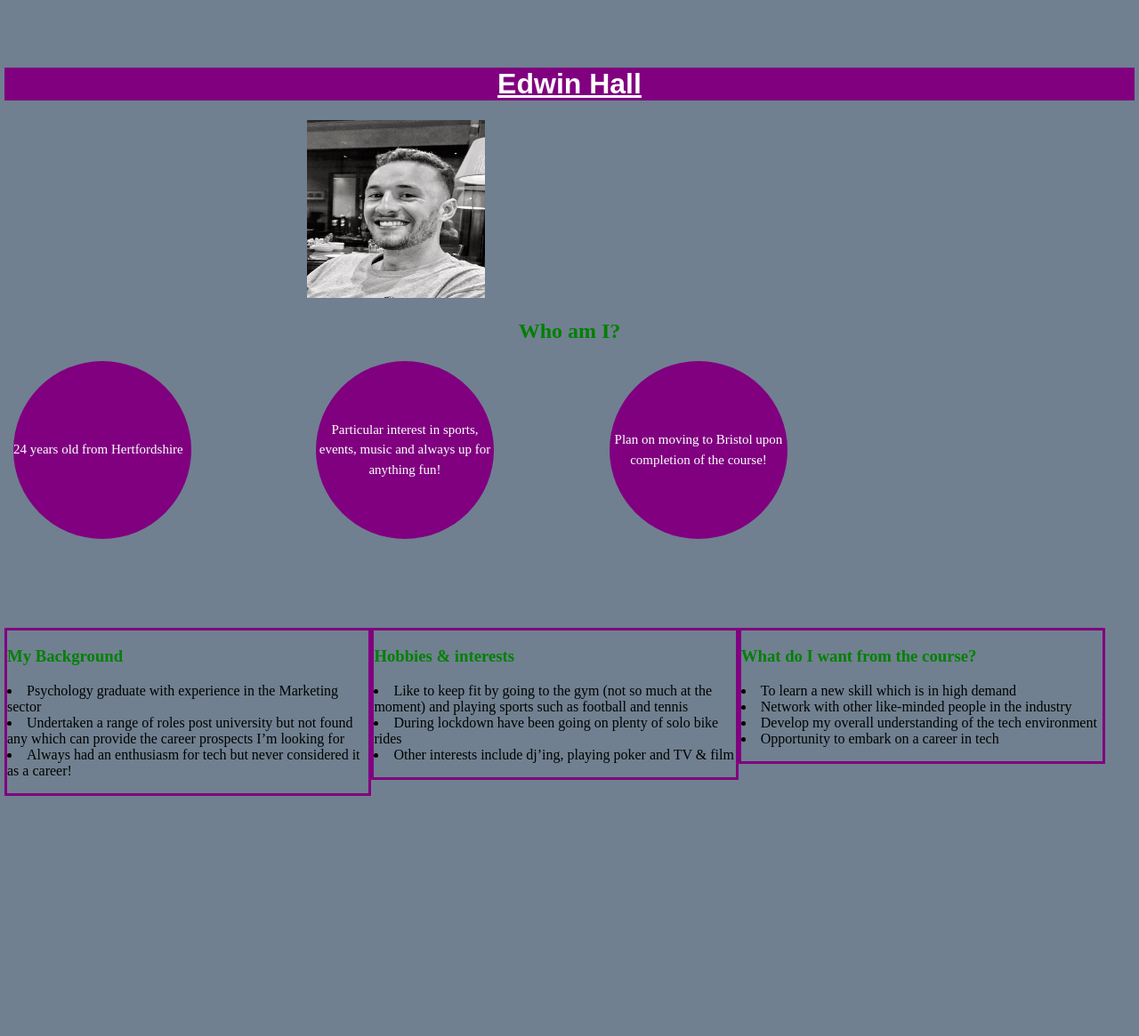
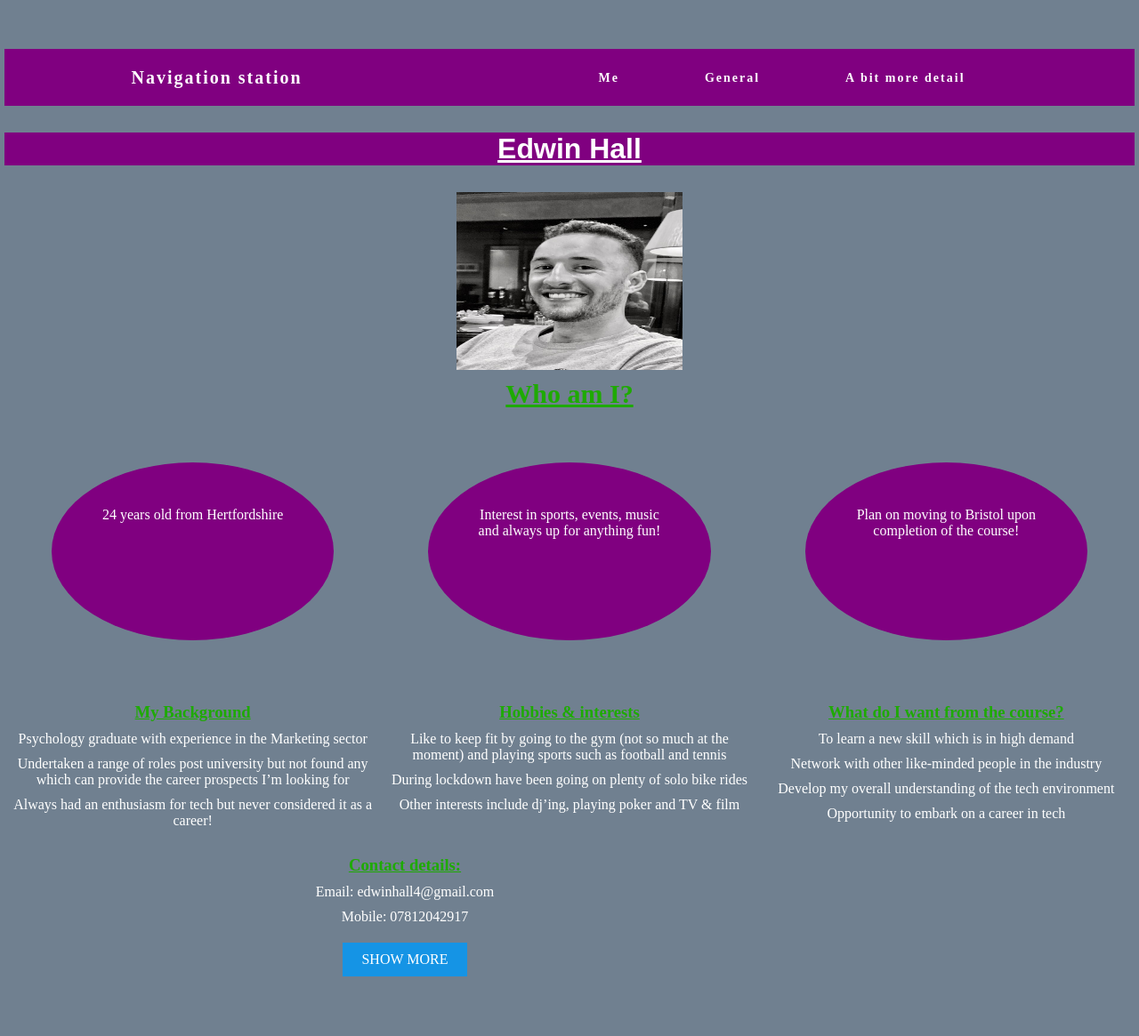
Before and after one commit to EdwinHall95/Nology---challenge, a plain HTML site: page HTML & CSS/index.html in a window 1280 px wide. Shown: the whole page at 89% size. Drawn offline with Linux system fonts and the light colour scheme.

Commit message:
Add files via upload

```diff
--- a/HTML & CSS/index.html
+++ b/HTML & CSS/index.html
@@ -1,41 +1,92 @@
 <!DOCTYPE html>
 <html>
+
 <head>
   <link rel="stylesheet" href="style.css">
   <title>Edwin Hall Bio</title>
 </head>
 <meta name="viewport" content="width=device-width, initial-scale=1.0">
+
 <body>
-        <h1>Edwin Hall</h1>
-        <img src="Edwin.JPG"/>
-        <h2>Who am I?</h2>
-        <div class="circle1">24 years old from Hertfordshire</div>
-        <div class="circle2">Particular interest in sports, events, music and always up for anything fun!</div>
-        <div class="circle3">Plan on moving to Bristol upon completion of the course!</div>
+  <nav>
+    <div class="logo">
+      <h4>Navigation station</h4>
+    </div>
+    <ul class="nav-links">
+      <li>
+        <a href="#top">Me</a>
+      </li>
+      <li>
+        <a href="#middle">General</a>
+      </li>
+      <li>
+        <a href="#bottom">A bit more detail</a>
+      </li>
+    </ul>
+    <div class="burger">
+      <div class="line1"></div>
+      <div class="line2"></div>
+      <div class="line3"></div>
+    </div>
+  </nav>
+  <h1 id="top">Edwin Hall</h1>
+  <img src="Edwin.JPG" />
+  <h2 id="middle">Who am I?</h2>
+  <section class="circle_container">
+    <div class="circles">
+      <p class="inner">24 years old from Hertfordshire</p>
+    </div>
+    <div class="circles">
+      <p class="inner">Interest in sports, events, music and always up for anything fun!</p>
+    </div>
+    <div class="circles">
+      <p class="inner">Plan on moving to Bristol upon completion of the course!</p>
+    </div>
+  </section>
 
   <div class="container">
-          <div class="left-col">
-            <h3>My Background</h3>
-            <p>
+    <div class="col">
+      <h3 id="bottom">My Background</h3>
+      <ul style="list-style:none;">
         <li>Psychology graduate with experience in the Marketing sector</li>
-            <li>Undertaken a range of roles post university but not found any which can provide the career prospects I’m looking for</li>
+        <li>Undertaken a range of roles post university but not found any which can provide the career prospects I’m
+          looking for</li>
         <li>Always had an enthusiasm for tech but never considered it as a career!</li>
-            </p>
+      </ul>
     </div>
-          <div class="center-col">
+    <div class="col">
       <h3>Hobbies & interests</h3>
-            <p><li>Like to keep fit by going to the gym (not so much at the moment) and playing sports such as football and tennis</li>
+      <ul style="list-style:none;">
+        <li>Like to keep fit by going to the gym (not so much at the moment) and playing sports such as football and
+          tennis</li>
         <li>During lockdown have been going on plenty of solo bike rides </li>
-              <li>Other interests include dj’ing, playing poker and TV & film</li></p>
+        <li>Other interests include dj’ing, playing poker and TV & film</li>
+      </ul>
     </div>
-          <div class="right-col">
+    <div class="col">
       <h3>What do I want from the course?</h3>
-            <p><li>To learn a new skill which is in high demand </li>
+      <ul style="list-style:none;">
+        <li>To learn a new skill which is in high demand </li>
         <li>Network with other like-minded people in the industry</li>
         <li>Develop my overall understanding of the tech environment</li>
-              <li>Opportunity to embark on a career in tech</li> </p>
+        <li>Opportunity to embark on a career in tech</li>
+      </ul>
     </div>
+
+    <div class="container2">
+      <h3>Contact details:</h3>
+      <ul style="list-style:none;">
+        <li>Email: edwinhall4@gmail.com</li>
+        <li>Mobile: 07812042917</li>
+
+    <a id="show-more">Show more</a>
+
+
+    </div>
+
+
 
     <script src="">sandbox.js</script>
 </body>
+
 </html>
--- a/HTML & CSS/style.css
+++ b/HTML & CSS/style.css
@@ -3,73 +3,124 @@ h1{
     background-color:purple;
     text-decoration:underline;
     font-family:Arial, Helvetica, sans-serif;
-    text-align:center
+    text-align:center;
+    margin:30px 0;
+}
+
+#middle{
+margin:10px 0;
+font-size:30px;
+text-decoration:underline;
+
 }
 h2{
-    color:green;
+    color: rgb(30, 170, 2);
     text-align:center;
+    text-decoration:underline;
  }
 h3{
-    color:green}
+    color:  rgb(30, 170, 2);
+    text-decoration:underline;
+  }
 
-    .circle1 {
-        width: 200px;
-        height: 200px;
-        border-radius: 50%;
-        font-size: 15px;
-        color: #fff;
-        line-height: 1.5;
-        text-align: center;
-        background: #000;
-        display:flex;
-        align-items:center;
-        background-color:purple;
-        position:relative;
-        left:10px;
-      }
-      .circle2 {
-        width: 200px;
-        height: 200px;
-        border-radius: 50%;
-        font-size: 15px;
-        color: #fff;
-        line-height: 70px;
-        text-align: center;
-        background: #000;
-        line-height: 1.5;
-        display:flex;
-        align-items:center;
-        position:relative;
-        bottom:200px;
-        left:350px;
-        background-color:purple;
-      }
-      .circle3 {
-        width: 200px;
-        height: 200px;
-        border-radius: 50%;
-        font-size: 15px;
-        color: #fff;
-        line-height: 1.5;
-        text-align: center;
-        background: #000;
-        display:flex;
-        align-items:center;
-        position:relative;
-        left:680px;
-        bottom:400px;
-        background-color:purple;
-      }
+    *{
+      margin:0;
+      padding:0;
+      box-sizing:border-box;
+    }
 
-   .left-col, .center-col, .right-col {
-     width:32%;
-     float:left;
-     position:relative;
-     bottom:300px;
-     border-style: solid;
-     border-color:purple;
-     border-bottom:
+    .circle_container{
+      widows:100%;
+      height:300px;
+      display:flex;
+      justify-content:space-around;
+      align-items:center;
+      flex-direction:row;
+    }
 
+    .circles{
+      height:200px;
+      width:25%;
+      background-color:purple;
+      border-radius:50%;
+      color:white;
+      align-items:middle;
+      display:flex;
+      justify-content:center;
+      align-items:center;
+      text-align:center;
+      padding:10px;
+
+    }
+
+    p{
+      height:100px;
+      width:70%;
+      margin:auto;
+      color:white;
+    }
+
+    .container{
+      widows:100%;
+      height:300px;
+      display:grid;
+      grid-template-columns: 1fr 1fr 1fr;
+      margin:20px 0;
+    }
+
+    .container2{
+      widows:100%;
+      height:200px;
+      width:300px;
+      grid-template-columns: 1fr 1fr 1fr;
+      margin:20px 0;
+      text-align:center;
+      display:inline-block;
+      position:relative;
+      left:300px;
+      max-height:270px;
+      overflow:hidden;
+      -webkit-transition:max-height 0.7s;
+      -moz-transition:max-height 0.7s;
+      transition: max-height 0.7s;
+    }
+
+    #container2.open{
+      max-height:1000px;
+      -webkit-transition:max-height 0.7s;
+      -moz-transition:max-height 0.7s;
+      transition: max-height 0.7s;
+
+    }
+
+    #show-more{
+    background:#1594e5;
+    color:#fff;
+    display:block;
+    width:140px;
+    text-transform:uppercase;
+    padding:10px;
+    text-align:center;
+    margin:20px auto;
+    cursor:pointer;
+
+    }
+
+
+    .col{
+      text-align:center;
+      list-style-type: none;
+      margin:0;
+      padding:0;
+    }
+
+   li {
+     color:white;
+     margin:10px
+   }
+
+   .ul{
+     line-break: 20px;
    }
 
    body {
@@ -78,6 +129,110 @@ h3{
     background-color:slategray;
     }
 
-    img {width:200px;height:200px;
-    position:relative;
-  left:340px}
+    img {
+      width:200px;
+      height:200px;
+      position: inherit;
+      left:340px;
+      display:block;
+      margin-left:auto;
+      margin-right:auto;
+      width:20%;
+    }
+
+
+  nav{
+    display: flex;
+    justify-content: space-around;
+    align-items: center;
+    min-height:8vh;
+    background-color:purple;
+  }
+
+  .logo{
+    color:white;
+    letter-spacing:2px;
+    font-size:20px;
+  }
+  .nav-links{
+    display:flex;
+    justify-content:space-around;
+    width:40%;
+  }
+  .nav-links li{
+    list-style:none;
+  }
+  .nav-links a{
+    color:white;
+    text-decoration:none;
+    letter-spacing:2px;
+    font-weight:bold;
+    font-size:14px;
+  }
+
+  .burger{
+    display:none;
+    cursor:pointer;
+  }
+
+.burger div{
+  width:25px;
+  height:2px;
+  background-color:white;
+  margin:5px;
+}
+
+@media screen and (max-width:1024px){
+  .nav-links{
+    width:60%
+  }
+
+  @media screen and (max-width:768px){
+    body{
+      overflow-x:hidden;
+    }
+    .circle_container{
+      flex-direction:column;
+      height:550px;
+
+    }
+    .container{
+      grid-template-columns: 1fr;
+    }
+    .nav-links{
+      position:absolute;
+      right:0px;
+      height:92vh;
+      top:8vh;
+      background-color:white;
+      display:flex;
+      flex-direction:column;
+      align-items:center;
+      width:50%;
+      transform:translateX(100%)
+    }
+  .nav-links li{
+  opacity:0;
+  }
+  .burger{
+  display:block;
+  }
+
+.nav-active{
+  transform:translateX(0%);
+}
+
+@keyframes navLinkFade{
+  from{
+    opacity:0;
+    transform:translateX(50px);
+  }
+  to{
+    opacity:1;
+    transform:translateX(0px);
+  }
+}
+
+
+
+}}
```
Lines whose indentation alone changed are shown as unchanged.
